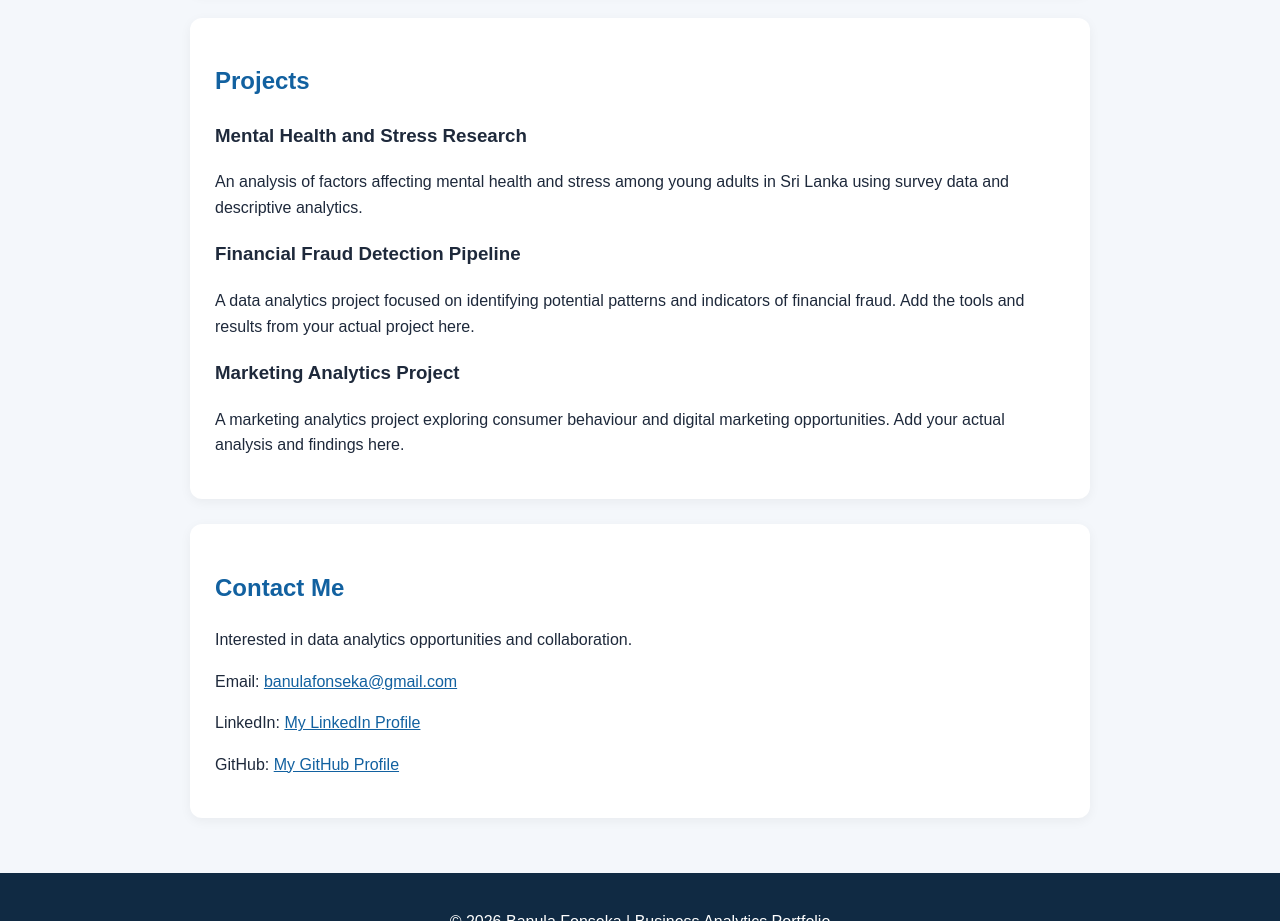
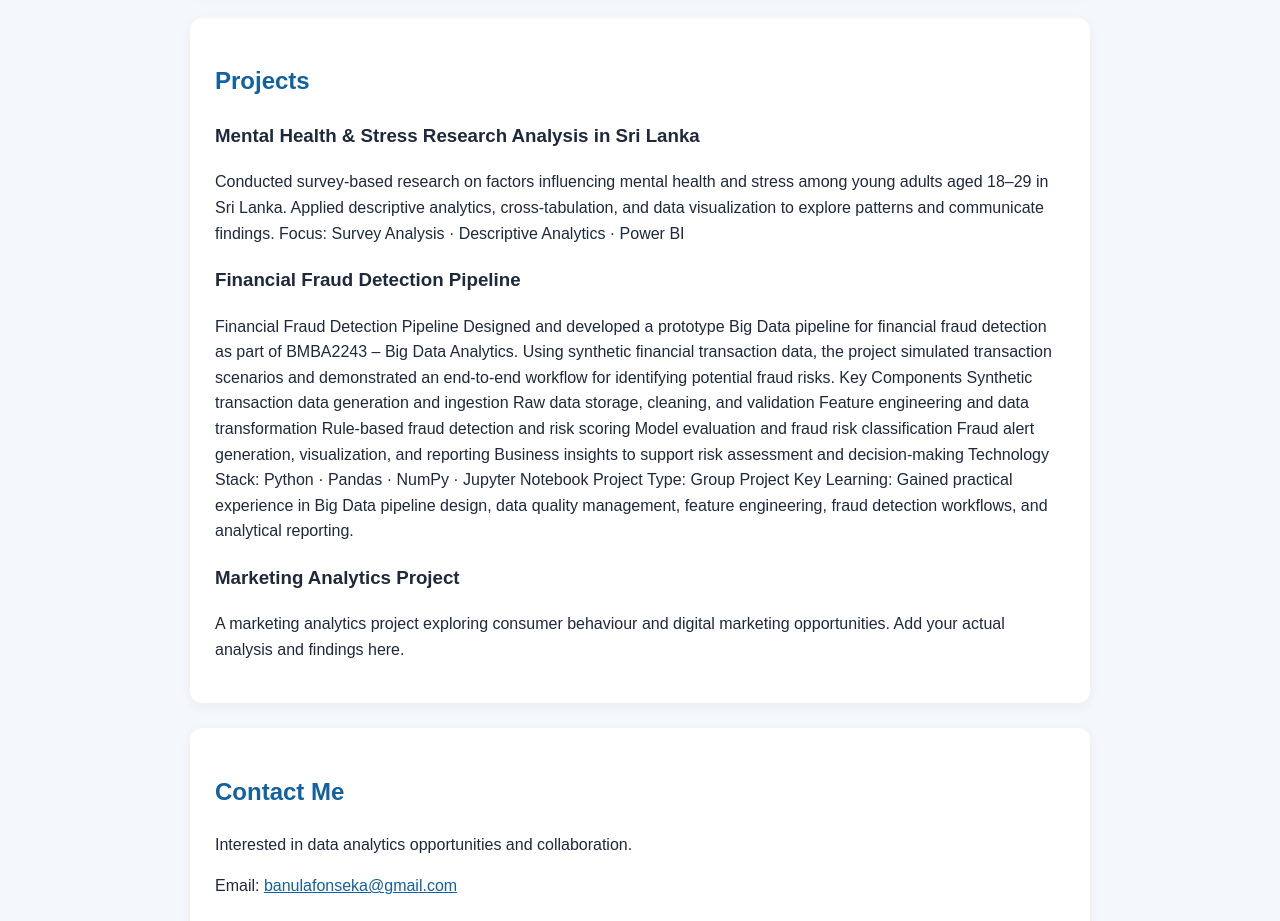
Before and after one commit to banulafonseka/banula-fonseka.github.io, a plain HTML site: page index.html in a window 1280 px wide. Shown: the part 880-1801 px from the top of the page. Drawn offline with Linux system fonts and the light colour scheme.

Commit message:
Update index.html

```diff
--- a/index.html
+++ b/index.html
@@ -121,18 +121,41 @@ I aim to bridge the gap between data and business strategy by turning complex in
         <section id="projects">
             <h2>Projects</h2>
 
-            <h3>Mental Health and Stress Research</h3>
+            <h3>Mental Health & Stress Research Analysis in Sri Lanka</h3>
             <p>
-                An analysis of factors affecting mental health and stress
-                among young adults in Sri Lanka using survey data and
-                descriptive analytics.
+                Conducted survey-based research on factors influencing mental health and stress among young adults aged 18–29 in Sri Lanka.
+                Applied descriptive analytics, cross-tabulation, and data visualization to explore patterns and communicate findings.
+
+Focus: Survey Analysis · Descriptive Analytics · Power BI
             </p>
 
             <h3>Financial Fraud Detection Pipeline</h3>
             <p>
-                A data analytics project focused on identifying potential
-                patterns and indicators of financial fraud.
-                Add the tools and results from your actual project here.
+               Financial Fraud Detection Pipeline
+
+Designed and developed a prototype Big Data pipeline for financial fraud detection as part of BMBA2243 – Big Data Analytics. Using synthetic financial transaction data, the project simulated transaction scenarios and demonstrated an end-to-end workflow for identifying potential fraud risks.
+
+Key Components
+
+Synthetic transaction data generation and ingestion
+
+Raw data storage, cleaning, and validation
+
+Feature engineering and data transformation
+
+Rule-based fraud detection and risk scoring
+
+Model evaluation and fraud risk classification
+
+Fraud alert generation, visualization, and reporting
+
+Business insights to support risk assessment and decision-making
+
+Technology Stack: Python · Pandas · NumPy · Jupyter Notebook
+
+Project Type: Group Project
+
+Key Learning: Gained practical experience in Big Data pipeline design, data quality management, feature engineering, fraud detection workflows, and analytical reporting.
             </p>
 
             <h3>Marketing Analytics Project</h3>
```
